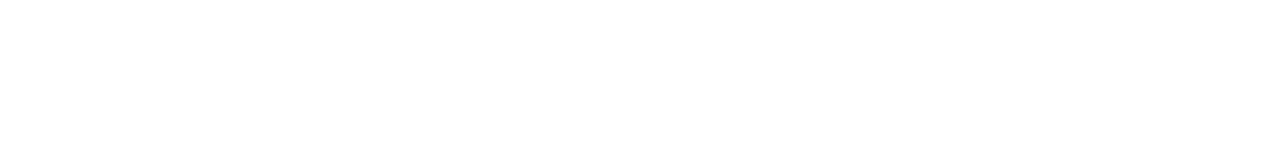
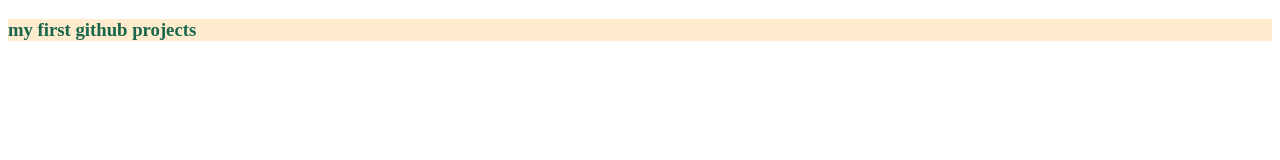
Before and after one commit to Ashimkayal4/my-first-repo, a plain HTML site: page index.html in a window 1280 px wide. Drawn offline with Linux system fonts and the light colour scheme.

```diff
--- a/index.html
+++ b/index.html
@@ -4,8 +4,9 @@
     <meta charset="UTF-8">
     <meta name="viewport" content="width=device-width, initial-scale=1.0">
     <title>My first ever GitHub projects</title>
+    <link rel="stylesheet" href="style.css">
 </head>
 <body>
-
+    <div><h3>my first github projects</h3></div>
 </body>
 </html>
--- /dev/null
+++ b/style.css
@@ -0,0 +1,4 @@
+h3{
+    color: rgb(25, 102, 76);
+    background-color: blanchedalmond;
+}
```
